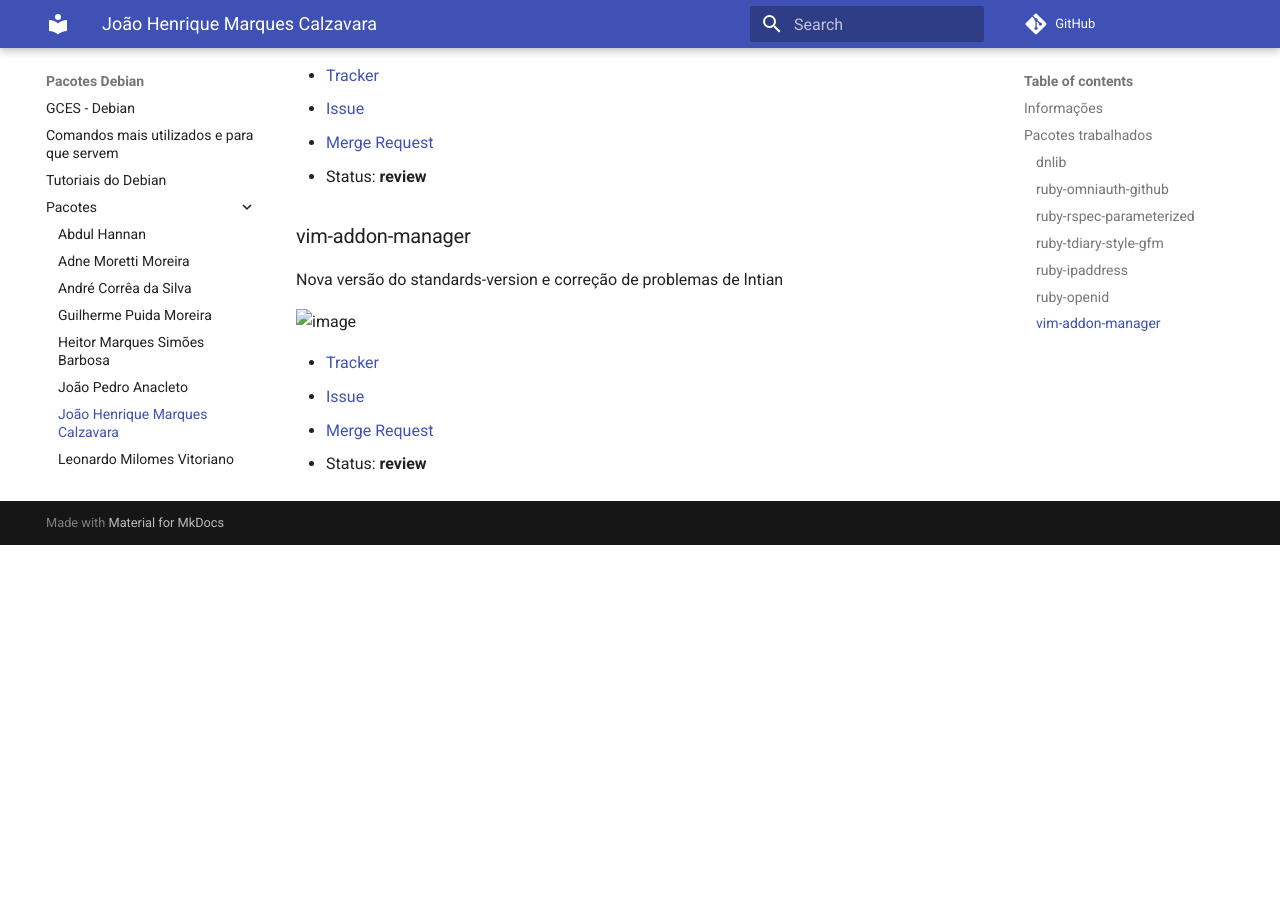
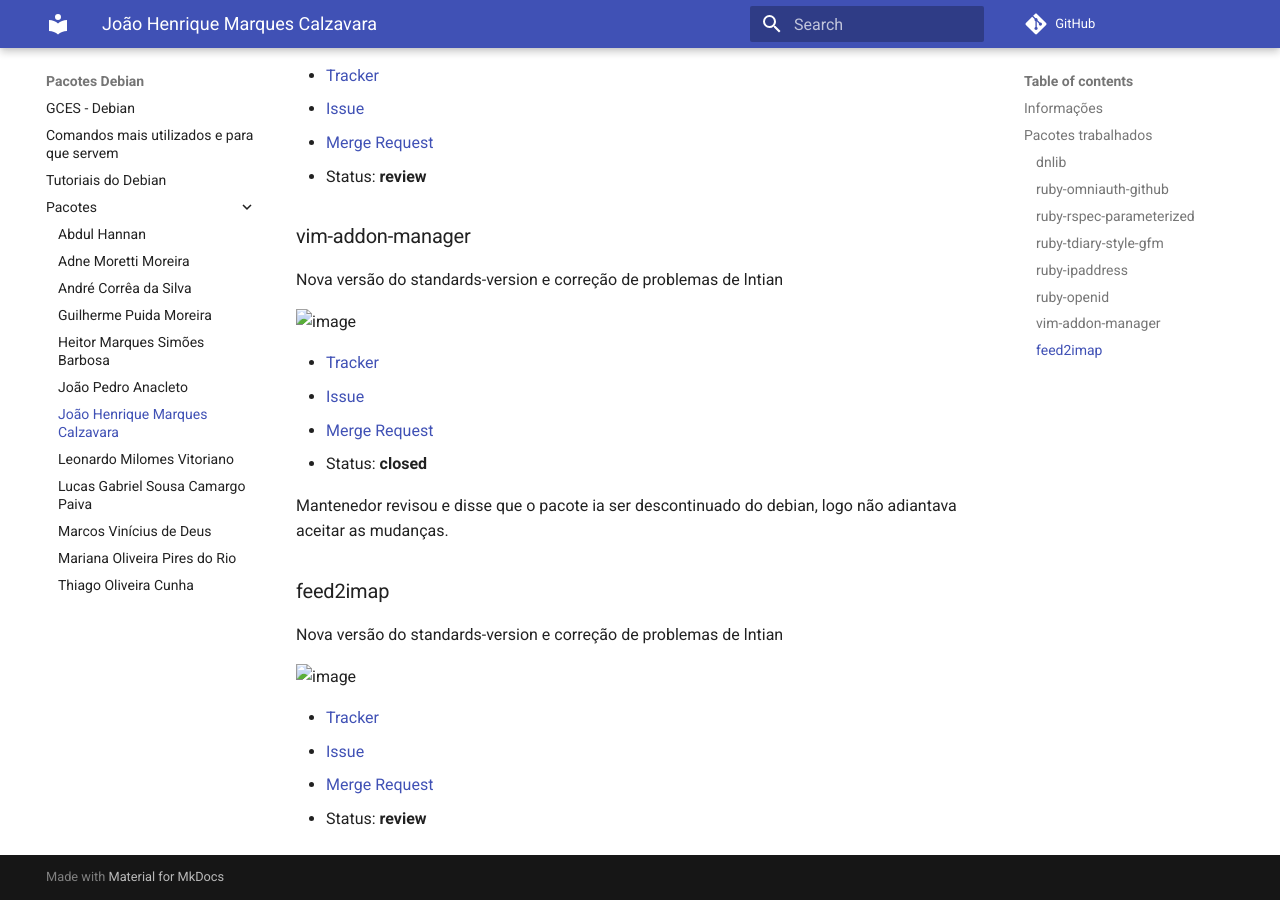
Before and after one commit to FGA-GCES/Debian_Pacotes, an MkDocs documentation site: the page built from docs/pacotes/joao-henrique-marques-calzavara.md, in a window 1280 px wide and 900 px high, scrolled down 1885 px. Built offline with MkDocs 1.6.1 and Material for MkDocs 9.7.7, drawn with Linux system fonts in a browser that asks for light colours; comment, search, counter and statistics services are not loaded; before the commit the page ends 2430 px from its top, so only the background shows below that.

Commit message:
Add new package and image

```diff
--- a/docs/pacotes/joao-henrique-marques-calzavara.md
+++ b/docs/pacotes/joao-henrique-marques-calzavara.md
@@ -84,4 +84,17 @@
 - [Tracker](https://tracker.debian.org/pkg/vim-addon-manager)
 - [Issue](https://salsa.debian.org/debian-brasilia-team/docs/-/issues/137)
 - [Merge Request](https://salsa.debian.org/vim-team/vim-addon-manager/-/merge_requests/6)
+- Status: **closed**
+
+Mantenedor revisou e disse que o pacote ia ser descontinuado do debian, logo não adiantava aceitar as mudanças.
+
+### feed2imap
+
+Nova versão do standards-version e correção de problemas de lntian
+
+![image](/Debian_Pacotes/assets/feed2imap.png)
+
+- [Tracker](https://tracker.debian.org/pkg/feed2imap)
+- [Issue](https://salsa.debian.org/debian-brasilia-team/docs/-/issues/138)
+- [Merge Request](https://salsa.debian.org/ruby-team/feed2imap/-/merge_requests/1)
 - Status: **review**
```
Also changed, not shown: docs/assets/feed2imap.png (added).
